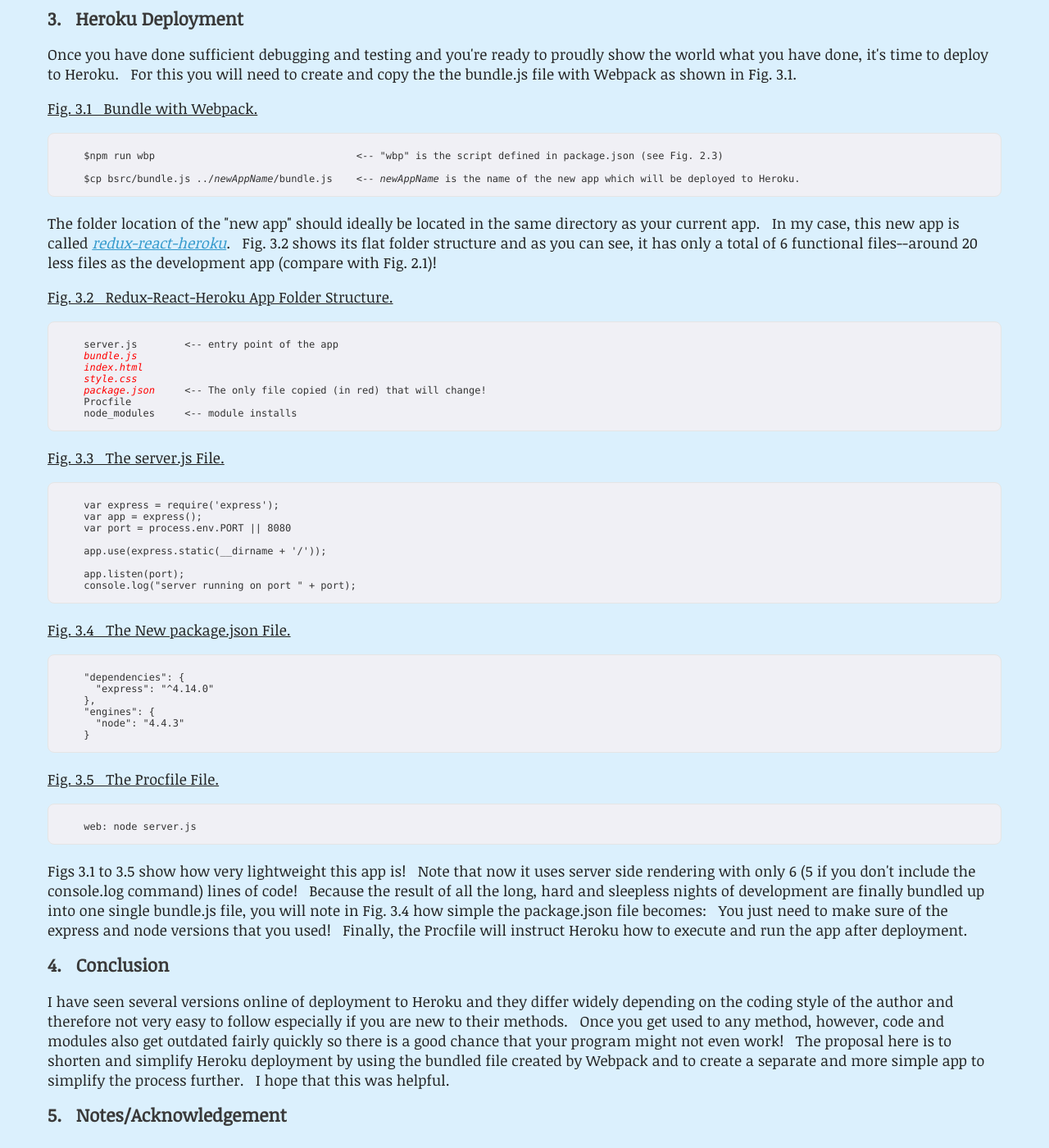
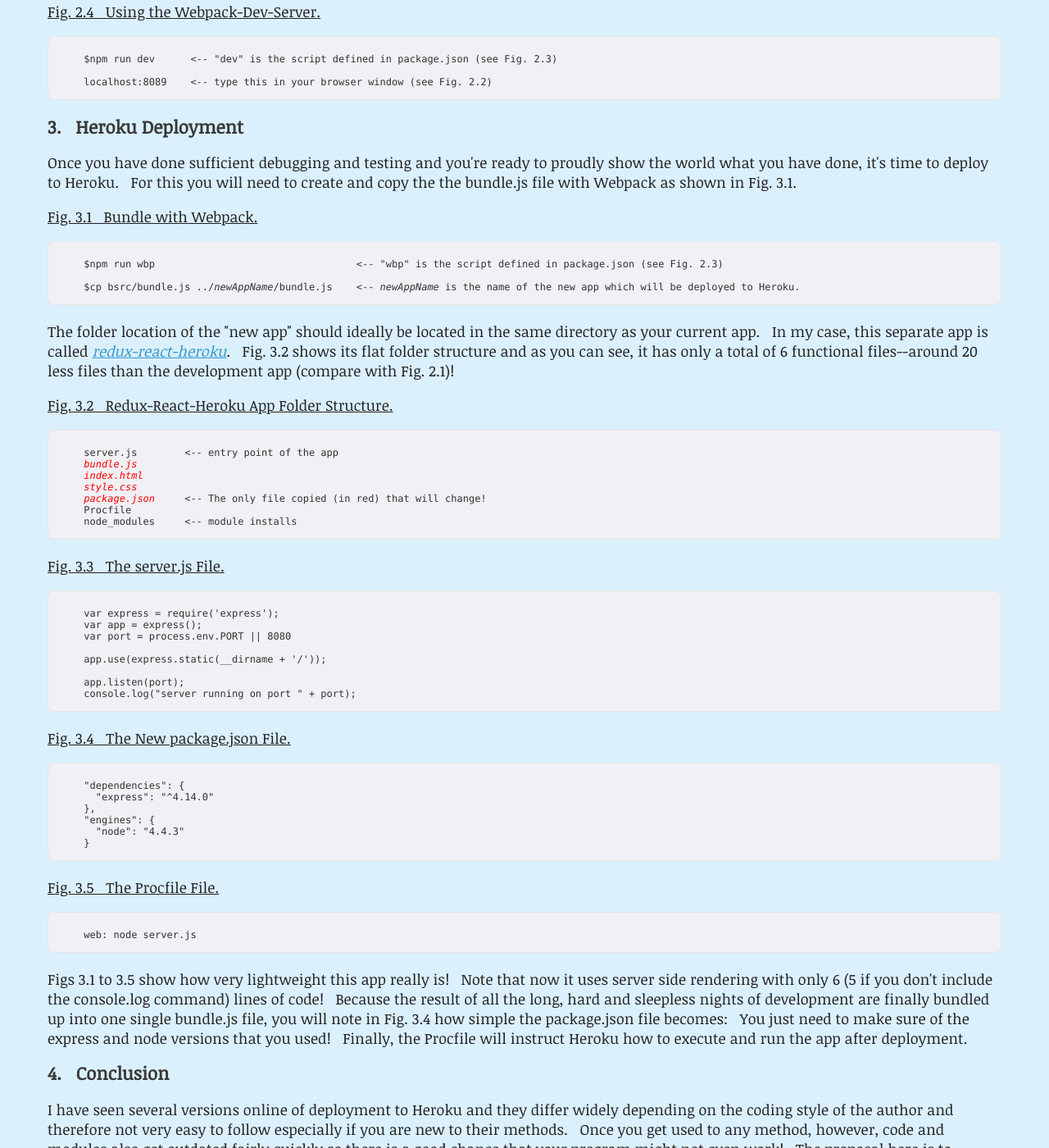
Before and after one commit to rodstaff/rodstaff.github.io, a Jekyll site: the page blog/blogSource1/index.html, which Jekyll copies as it is, in a window 1280 px wide and 1400 px high, scrolled down 2139 px. Shown: the whole window at 82% size. Built offline with Jekyll 4.4.1, drawn with Linux system fonts in a browser that asks for light colours; some of the changed text lies outside the part shown.

Commit message:
improved blog1/index.html file

```diff
--- a/blog/blogSource1/index.html
+++ b/blog/blogSource1/index.html
@@ -140,7 +144,7 @@
       $cp bsrc/bundle.js ../<em class="noColor">newAppName</em>/bundle.js    <-- <em class="noColor">newAppName</em> is the name of the new app which will be deployed to Heroku.
  </pre>
 
-        <p>The folder location of the "new app" should ideally be located in the same directory as your current app.  &nbsp;&nbsp;In my case, this new app is called <a href="https://github.com/rodstaff/redux-react-heroku"><em>redux-react-heroku</em></a>. &nbsp;&nbsp;Fig. 3.2 shows its flat folder structure and as you can see, it has only a total of 6 functional files--around 20 less files as the development app (compare with Fig. 2.1)!</p>
+        <p>The folder location of the "new app" should ideally be located in the same directory as your current app.  &nbsp;&nbsp;In my case, this separate app is called <a href="https://github.com/rodstaff/redux-react-heroku"><em>redux-react-heroku</em></a>. &nbsp;&nbsp;Fig. 3.2 shows its flat folder structure and as you can see, it has only a total of 6 functional files--around 20 less files than the development app (compare with Fig. 2.1)!</p>
 
         <p><d>Fig. 3.2 &nbsp;&nbsp;Redux-React-Heroku App Folder Structure.</d></p>
 
@@ -184,7 +188,7 @@
       web: node server.js
  </pre>
 
-        <p>Figs 3.1 to 3.5 show how very lightweight this app is!  &nbsp;&nbsp;Note that now it uses server side rendering with only 6 (5 if you don't include the console.log command) lines of code! &nbsp;&nbsp;Because the result of all the long, hard and sleepless nights of development are finally bundled up into one single bundle.js file, you will note in Fig. 3.4 how simple the package.json file becomes:  &nbsp;&nbsp;You just need to make sure of the express and node versions that you used!  &nbsp;&nbsp;Finally, the Procfile will instruct Heroku how to execute and run the app after deployment.</p>
+        <p>Figs 3.1 to 3.5 show how very lightweight this app really is!  &nbsp;&nbsp;Note that now it uses server side rendering with only 6 (5 if you don't include the console.log command) lines of code! &nbsp;&nbsp;Because the result of all the long, hard and sleepless nights of development are finally bundled up into one single bundle.js file, you will note in Fig. 3.4 how simple the package.json file becomes:  &nbsp;&nbsp;You just need to make sure of the express and node versions that you used!  &nbsp;&nbsp;Finally, the Procfile will instruct Heroku how to execute and run the app after deployment.</p>
 
       <h3>4. &nbsp;&nbsp;Conclusion</h3>
         <p>I have seen several versions online of deployment to Heroku and they differ widely depending on the coding style of the author and therefore not very easy to follow especially if you are new to their methods. &nbsp;&nbsp;Once you get used to any method, however, code and modules also get outdated fairly quickly so there is a good chance that your program might not even work! &nbsp;&nbsp;The proposal here is to shorten and simplify Heroku deployment by using the bundled file created by Webpack and to create a separate and more simple app to simplify the process further. &nbsp;&nbsp;I hope that this was helpful.</p>
```
Also changed, not shown: other parts of blog/blogSource1/index.html (+5 -1 lines).
